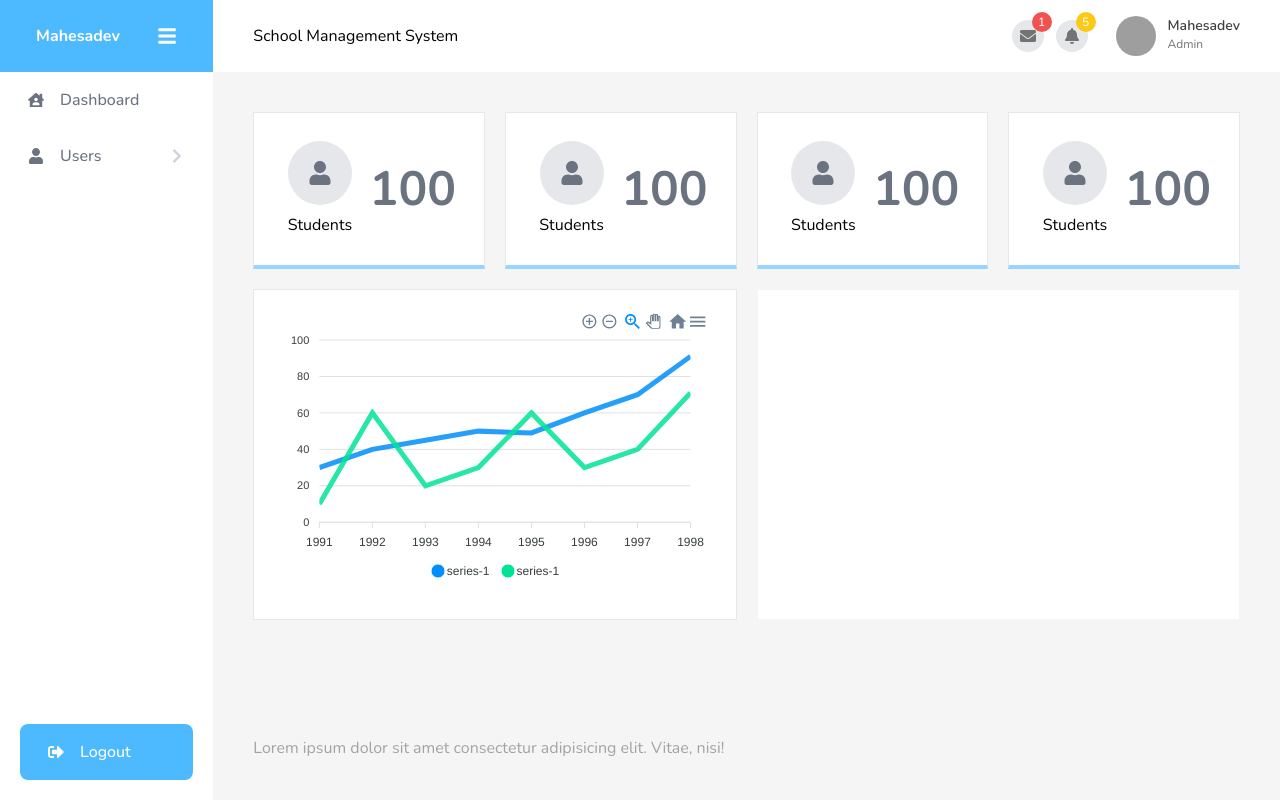
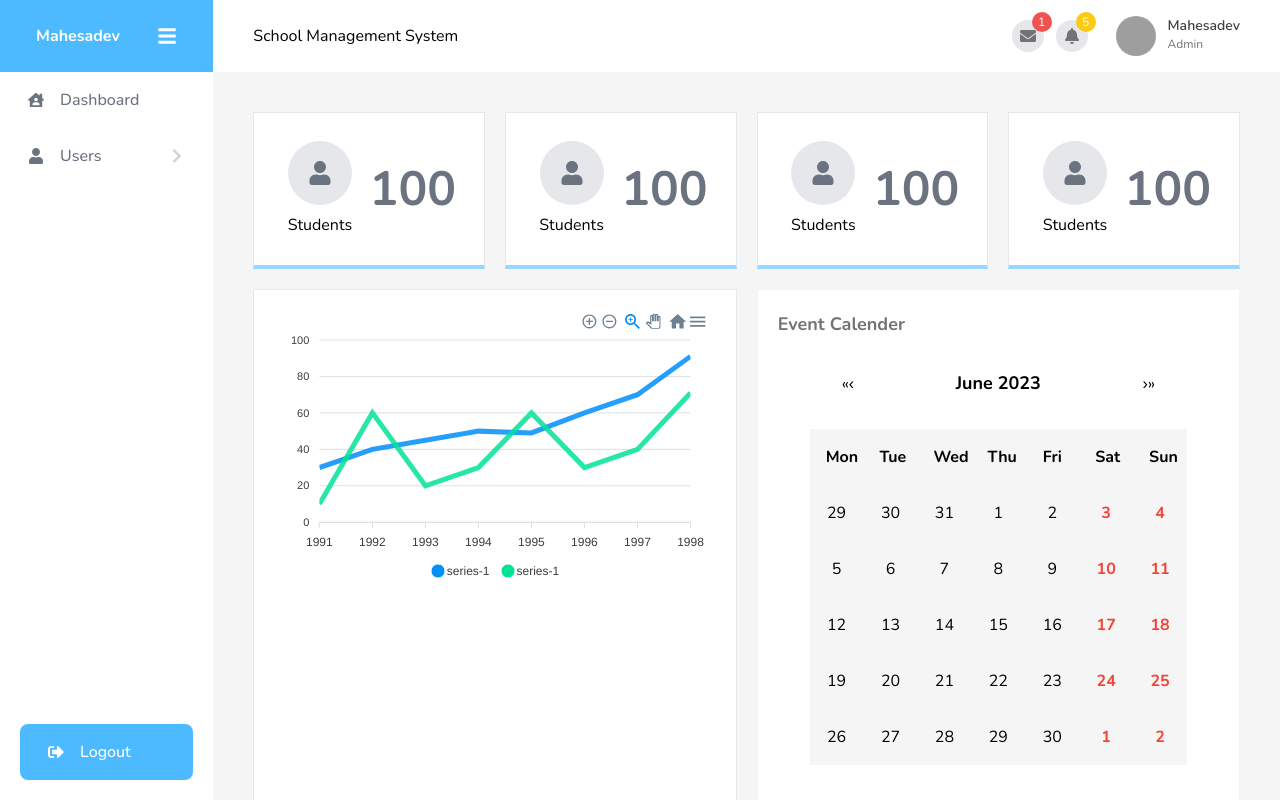
Before and after one commit to abayzv/sms-frontend, a Next.js app: page /dashboard in a window 1280 px wide. Built offline with nearby package versions, Linux system fonts and the light colour scheme; grey boxes are pictures that could not be loaded.

Commit message:
init calendar

```diff
--- a/package.json
+++ b/package.json
@@ -23,6 +23,7 @@
     "postcss": "8.4.24",
     "react": "18.2.0",
     "react-apexcharts": "^1.4.0",
+    "react-calendar": "^4.3.0",
     "react-dom": "18.2.0",
     "react-icons": "^4.9.0",
     "tailwindcss": "3.3.2",
--- a/src/app/dashboard/page.tsx
+++ b/src/app/dashboard/page.tsx
@@ -1,4 +1,5 @@
 "use client";
+import MyCalendar from "@/components/calendar";
 import CardInfo from "@/components/cardInfo";
 import Chart from "react-apexcharts";
 
@@ -40,7 +41,9 @@ export default function Dashboard() {
                         type="line"
                         />
                     </div>
-                <div className="p-5 min-h-[200px] border border-gray-100 bg-white"></div>
+                <div className="p-5 min-h-[200px] border border-gray-100 bg-white">
+                  <MyCalendar/>
+                </div>
             </div>
         </div>
     )
--- a/src/app/layout.tsx
+++ b/src/app/layout.tsx
@@ -1,4 +1,6 @@
 import './globals.css'
+import './style.css'
+// import 'react-calendar/dist/Calendar.css';
 import { Nunito } from 'next/font/google'
 
 const inter = Nunito({ subsets: ['latin'] })
--- /dev/null
+++ b/src/app/style.css
@@ -0,0 +1,41 @@
+.calendar-wrapper {
+  height: 100%;
+  padding: 2rem;
+}
+.calendar-wrapper .react-calendar {
+  width: 100% !important;
+  height: 100% !important;
+}
+.calendar-wrapper .react-calendar .react-calendar__navigation {
+  display: flex;
+  margin-bottom: 2rem;
+  padding: 0 2rem;
+}
+.calendar-wrapper .react-calendar .react-calendar__navigation .react-calendar__navigation__label {
+  font-size: 18px;
+  font-weight: bold;
+}
+.calendar-wrapper .react-calendar .react-calendar__viewContainer {
+  height: 100%;
+}
+.calendar-wrapper .react-calendar .react-calendar__viewContainer .react-calendar__month-view {
+  background-color: #f5f5f5;
+}
+.calendar-wrapper .react-calendar .react-calendar__viewContainer .react-calendar__month-view .react-calendar__month-view__weekdays__weekday {
+  text-align: center;
+  padding: 1rem;
+}
+.calendar-wrapper .react-calendar .react-calendar__viewContainer .react-calendar__month-view .react-calendar__month-view__weekdays__weekday abbr {
+  text-decoration: none !important;
+  font-weight: bold;
+}
+.calendar-wrapper .react-calendar .react-calendar__viewContainer .react-calendar__month-view .react-calendar__month-view__days button {
+  padding: 1rem;
+}
+.calendar-wrapper .react-calendar .react-calendar__viewContainer .react-calendar__month-view .react-calendar__month-view__days button:hover {
+  background-color: #bbdefb;
+}
+.calendar-wrapper .react-calendar .react-calendar__viewContainer .react-calendar__month-view .react-calendar__month-view__days .react-calendar__month-view__days__day--weekend {
+  color: #f44336;
+  font-weight: bold;
+}/*# sourceMappingURL=style.css.map */
--- /dev/null
+++ b/src/app/style.scss
@@ -0,0 +1,55 @@
+.calendar-wrapper{
+    height: 100%;
+    padding: 2rem;
+
+    .react-calendar{
+        width: 100% !important;
+        height: 100% !important;
+
+        .react-calendar__navigation{
+            display: flex;
+            margin-bottom: 2rem;
+            padding: 0 2rem;
+
+            .react-calendar__navigation__label{
+                font-size: 18px;
+                font-weight: bold;
+            }
+        }
+
+        .react-calendar__viewContainer{
+            height: 100%;
+
+            .react-calendar__month-view{
+                //bg gray 100
+                background-color: #f5f5f5;
+
+                .react-calendar__month-view__weekdays__weekday{
+                    text-align: center;
+                    padding: 1rem;
+
+                    abbr{
+                        text-decoration: none !important;
+                        font-weight: bold;
+                    }
+                }
+
+                .react-calendar__month-view__days{
+
+                    button{
+                        padding: 1rem;
+
+                        &:hover{
+                            background-color: #bbdefb;
+                        }
+                    }
+
+                    .react-calendar__month-view__days__day--weekend{
+                        color: #f44336;
+                        font-weight: bold;
+                    }
+                }
+            }
+        }
+    }
+}
--- /dev/null
+++ b/src/components/calendar.tsx
@@ -0,0 +1,15 @@
+import React, { useState } from "react";
+import Calendar from "react-calendar";
+
+export default function MyCalendar() {
+  const [value, onChange] = useState(new Date());
+
+  return (
+    <div>
+      <h2 className="font-bold text-lg text-neutral-500">Event Calender</h2>
+      <div className="calendar-wrapper">
+        <Calendar value={value} defaultActiveStartDate={value}/>
+      </div>
+    </div>
+  );
+}
```
Also changed, not shown: 2 other files (tests, documents, lock files or other folders). Lines whose indentation alone changed are shown as unchanged.
